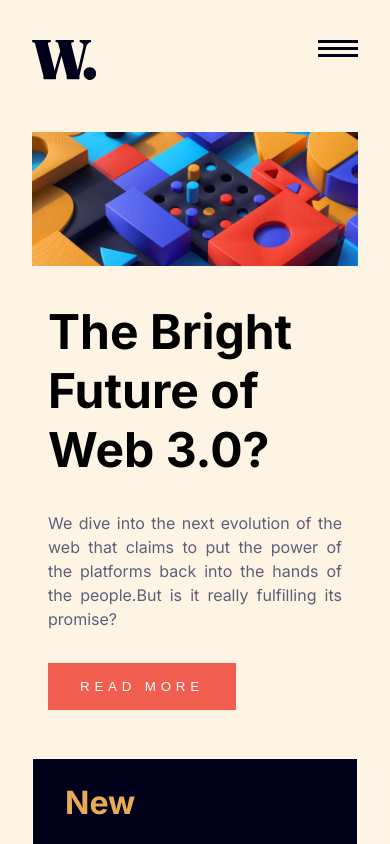
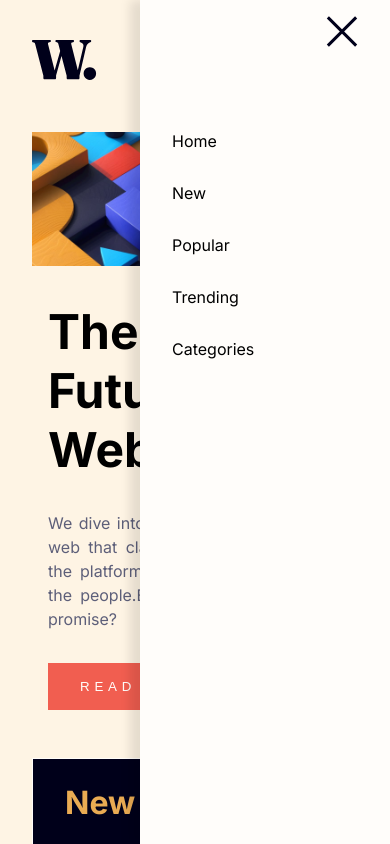
Before and after one commit to Aayush895/News-Homepage, a plain HTML site: page index.html in a window 390 px wide. Both pictures are taken after a click on the element 338 px from the left and 50 px from the top of the page. Shown: the top 844 px of the page. Drawn offline with Linux system fonts and the light colour scheme.

Commit message:
Done with responsive navbar and updated the readme file

```diff
--- a/index.html
+++ b/index.html
@@ -19,6 +19,15 @@
         <img src="assets/images/icon-menu.svg" alt="menu-icon">
       </div>
       <ul id="list-items">
+        <li>Home</li>
+        <li>New</li>
+        <li>Popular</li>
+        <li>Trending</li>
+        <li>Categories</li>
+      </ul>
+
+      <ul id="sidebar">
+        <li id="close-nav"><span><img src="assets/images/icon-menu-close.svg" alt="nav-close-btn"></span></li>
         <li>Home</li>
         <li>New</li>
         <li>Popular</li>
--- a/script.js
+++ b/script.js
@@ -0,0 +1,13 @@
+const menuBtn = document.getElementById('hamburger-menu')
+const closeBtn = document.getElementById('close-nav')
+const sidebar = document.getElementById('sidebar')
+
+menuBtn.addEventListener('click', () => {
+  sidebar.style.display = 'flex'
+  document.body.style.overflowY = 'hidden'
+})
+
+closeBtn.addEventListener('click', () => {
+  sidebar.style.display = 'none'
+  document.body.style.overflowY = 'scroll'
+})
--- a/style.css
+++ b/style.css
@@ -55,6 +55,10 @@ nav {
 
 #list-items li:hover {
   color: var(--Soft-orange);
+}
+
+#sidebar {
+  display: none;
 }
 
 /* news-container */
@@ -247,24 +251,71 @@ aside {
   nav {
     flex-direction: column;
     align-items: flex-start;
+    justify-content: flex-start;
   }
 
   #hamburger-menu {
     display: block;
     position: absolute;
     right: 0%;
+    top: 50%;
+    transform: translateY(-50%);
     cursor: pointer;
   }
 
   #list-items {
     display: none;
-    border: 1px solid;
-    flex-direction: column;
-    text-align: end;
-    /* width: 100%; */
   }
 
+  #sidebar {
+    position: fixed;
+    top: 0;
+    right: 0;
+    height: 100vh;
+    width: 0;
+    z-index: 999;
+    background-color: var(--Off-white);
+    box-shadow: -10px 0 10px rgba(0, 0, 0, 0.1);
+    display: none;
+    flex-direction: column;
+    align-items: flex-start;
+    justify-content: flex-start;
+    animation: sidebarAnimate 500ms ease-out forwards;
+  }
 
+  @keyframes sidebarAnimate {
+    100% {
+      width: 250px;
+    }
+  }
+
+  @keyframes sidebarclosing {
+    100% {
+      width: 0px;
+    }
+  }
+
+  #sidebar > li {
+    list-style: none;
+    padding: 1rem 2rem;
+    cursor: pointer;
+    width: 100%;
+  }
+
+  #sidebar > li:first-child {
+    text-align: end;
+    margin-bottom: 3rem;
+  }
+
+  #sidebar > li:hover {
+    background-color: var(--Grayish-blue);
+    color: var(--Soft-orange);
+  }
+
+  #sidebar > li:first-child:hover {
+    background-color: unset;
+    color: var(--Dark-grayish-blue);
+  }
 
   #news-container {
     display: flex;
@@ -305,3 +356,17 @@ aside {
     margin-bottom: 0.5rem;
   }
 }
+
+@media (max-width: 320px) {
+  .related-news {
+    margin-bottom: 2rem;
+  }
+
+  .related-news-img > img {
+    width: 100px;
+  }
+
+  .related-news .news-body > h3 {
+    margin-bottom: 0.2rem;
+  }
+}
```
Also changed, not shown: screenshots/mobile-menu.png (added), screenshots/mobile.png (added), screenshots/tablet.png (added), 1 other file.
